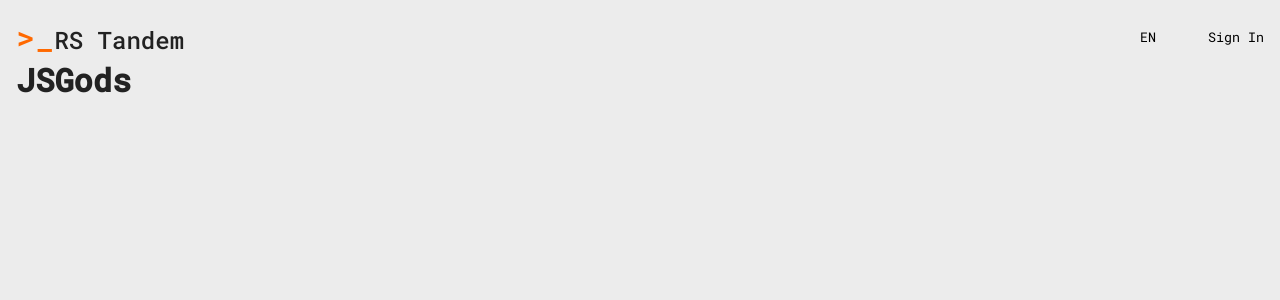
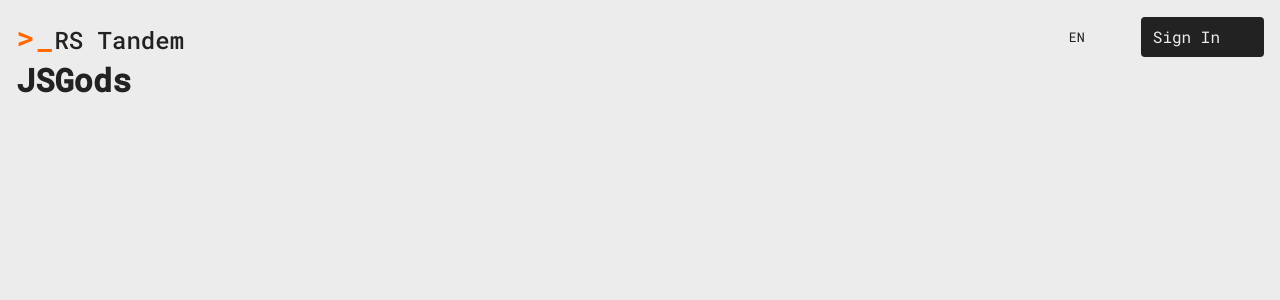
Before and after one commit to jsgods-rs-tandem/rs-tandem, an Angular app in the folder packages/frontend/: page / in a window 1280 px wide. Shown: the top 300 px of the page. Built offline with nearby package versions, Linux system fonts and the light colour scheme.

Commit message:
feat: update header component

```diff
--- a/packages/frontend/src/core/components/header/header.component.html
+++ b/packages/frontend/src/core/components/header/header.component.html
@@ -1,39 +1,30 @@
 <header class="header">
-  <div class="header__logo">
-    <app-logo size="m" />
-  </div>
+  <app-logo size="m" class="header__logo" />
 
   <div class="header__menu">
     <div class="header__system">
-      <!-- TODO: change to buttonComponent with icon languages when available -->
-      <button
-        class="button"
-        icon="earth"
-        ariaLabel="Change language"
+      <app-button
+        [text]="langText()"
+        version="ghost"
+        icon="language"
+        iconColor="neutral"
         (click)="languageClick.emit()"
-      >
-        EN
-      </button>
-      <app-icon-button
-        [icon]="isDarkTheme() ? 'sun' : 'moon'"
-        ariaLabel="Switch theme"
-        (click)="themeClick.emit()"
+      />
+      <app-icon-button [icon]="themeIcon()" ariaLabel="Switch theme" (click)="themeClick.emit()" />
+    </div>
+
+    <div class="header__actions">
+      @let config = actionConfig();
+      <app-button
+        [text]="config.text"
+        [icon]="config.icon"
+        [link]="config.link"
+        version="primary"
+        [isSmallButton]="true"
+        (click)="config.emitLogout ? logoutClick.emit() : null"
       />
     </div>
-    <div class="header__actions">
-      <!-- TODO: change to buttonComponent with icons when available -->
-      @switch (mode()) {
-        @case ('login') {
-          <button class="button">Sign In</button>
-        }
-        @case ('logout') {
-          <button class="button">Log Out</button>
-        }
-        @case ('home') {
-          <button class="button">Home</button>
-        }
-      }
-    </div>
+
     <app-icon-button
       class="burger-menu"
       [icon]="isMenuOpen() ? 'close' : 'menu'"
--- a/packages/frontend/src/core/components/header/header.component.ts
+++ b/packages/frontend/src/core/components/header/header.component.ts
@@ -1,12 +1,12 @@
-import { IconButtonComponent } from '@/shared/ui';
-import { LogoComponent } from '@/shared/ui/logo/logo.component';
-import { ChangeDetectionStrategy, Component, input, output } from '@angular/core';
+import { IconButtonComponent, LogoComponent, ButtonComponent } from '@/shared/ui';
+import { ChangeDetectionStrategy, Component, computed, input, output } from '@angular/core';
 import type { HeaderMode } from './header.types';
+import { HEADER_ACTIONS } from './header.config';
 
 @Component({
   selector: 'app-header',
   standalone: true,
-  imports: [LogoComponent, IconButtonComponent],
+  imports: [LogoComponent, IconButtonComponent, ButtonComponent],
   templateUrl: './header.component.html',
   styleUrl: './header.component.scss',
   changeDetection: ChangeDetectionStrategy.OnPush,
@@ -15,8 +15,14 @@ export class HeaderComponent {
   mode = input<HeaderMode>('login');
   isMenuOpen = input(false);
   isDarkTheme = input(false);
+  isEngLanguage = input(true);
 
   burgerClick = output();
   themeClick = output();
   languageClick = output();
+  logoutClick = output();
+
+  actionConfig = computed(() => HEADER_ACTIONS[this.mode()]);
+  langText = computed(() => (this.isEngLanguage() ? 'EN' : 'RU'));
+  themeIcon = computed(() => (this.isDarkTheme() ? 'sun' : 'moon'));
 }
--- /dev/null
+++ b/packages/frontend/src/core/components/header/header.config.ts
@@ -0,0 +1,15 @@
+import { IconName } from '@/shared/ui/icon/Icon.types';
+import { HeaderMode } from './header.types';
+
+export interface ActionConfig {
+  text: string;
+  icon: IconName;
+  link?: string;
+  emitLogout?: boolean;
+}
+
+export const HEADER_ACTIONS: Record<HeaderMode, ActionConfig> = {
+  login: { text: 'Sign In', icon: 'login', link: '/login' },
+  home: { text: 'Home', icon: 'home', link: '/' },
+  logout: { text: 'Sign Out', icon: 'logout', emitLogout: true },
+};
--- a/packages/frontend/src/main.ts
+++ b/packages/frontend/src/main.ts
@@ -1,6 +1,9 @@
 import { bootstrapApplication } from '@angular/platform-browser';
 import { AppComponent } from './app/app.component';
+import { provideRouter } from '@angular/router';
 
-bootstrapApplication(AppComponent).catch((error: unknown) => {
+bootstrapApplication(AppComponent, {
+  providers: [provideRouter([])],
+}).catch((error: unknown) => {
   console.error(error);
 });
--- a/packages/frontend/src/shared/ui/button/button.component.scss
+++ b/packages/frontend/src/shared/ui/button/button.component.scss
@@ -48,8 +48,15 @@
     padding: var(--spacing-x1);
     color: var(--secondary-color);
 
+    ::ng-deep .icon {
+      @include m.transition(all, var(--transition-duration-basic), var(--transition-easing-func));
+    }
     @include m.hover {
       text-decoration: underline;
+
+      ::ng-deep .icon {
+        color: var(--accent-color);
+      }
     }
     @include m.active {
       text-decoration: underline;
@@ -72,4 +79,10 @@
     opacity: 0.4;
     filter: saturate(0.1);
   }
+
+  &_size {
+    &_s {
+      padding: var(--spacing-x2) var(--spacing-x3);
+    }
+  }
 }
--- a/packages/frontend/src/shared/ui/button/button.component.ts
+++ b/packages/frontend/src/shared/ui/button/button.component.ts
@@ -26,6 +26,11 @@ export class ButtonComponent {
   external = input<boolean>(false);
   disabled = input<boolean>(false);
   ariaLabel = input<string>('');
+  isSmallButton = input<boolean>(false);
   displayAriaLabel = computed(() => this.ariaLabel() || this.text());
-  classes = computed(() => `button button_${this.version()}`);
+  classes = computed(() => {
+    return ['button', `button_${this.version()}`, this.isSmallButton() ? 'button_size_s' : null]
+      .filter(Boolean)
+      .join(' ');
+  });
 }
--- a/packages/frontend/src/shared/ui/index.ts
+++ b/packages/frontend/src/shared/ui/index.ts
@@ -1,2 +1,4 @@
 export { IconComponent } from './icon/icon.component';
 export { IconButtonComponent } from './icon-button/icon-button.component';
+export { LogoComponent } from './logo/logo.component';
+export { ButtonComponent } from './button/button.component';
```
